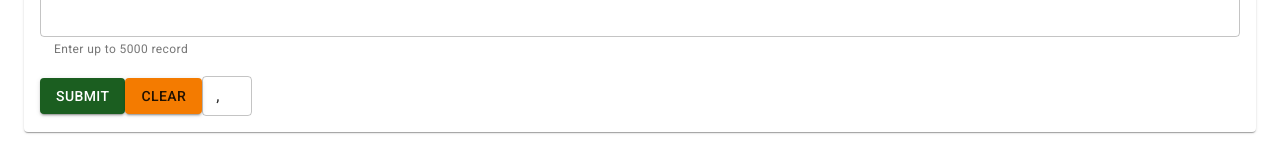
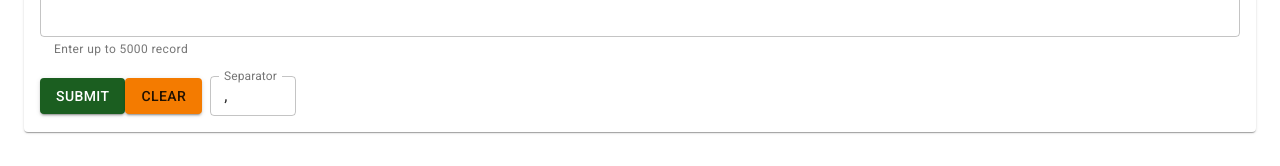
Before and after one commit to EnquistLab/GNRSweb, a Next.js app: page / in a window 1280 px wide. Shown: the part 286-452 px from the top of the page. Built offline with nearby package versions, Linux system fonts and the light colour scheme.

Commit message:
Enable the separator field

```diff
--- a/actions/api-requests/request-resolve-names.js
+++ b/actions/api-requests/request-resolve-names.js
@@ -3,19 +3,12 @@ import axios from "axios";
 const apiEndPoint = process.env.apiEndPoint;
 
 export const requestResolveNames = async (queryNames) => {
-  let arrayNames = queryNames
-    .split("\n")
-    // remove empty rows
-    .filter((row) => row)
-    // split fields and concatenate empty id
-    .map((rows) => [""].concat(rows.split(",")));
-
   //
   const parseObject = {
     opts: {
       mode: "resolve",
     },
-    data: arrayNames,
+    data: queryNames,
   };
   //
   return await axios
--- a/components/search-box/search-box.jsx
+++ b/components/search-box/search-box.jsx
@@ -10,6 +10,8 @@ import {
 
 export function SearchBox({ onSubmit, isProcessing }) {
   const [names, setNames] = useState("");
+  const [separator, setSeparator] = useState(",");
+
   const classes = useStyles();
   return (
     <Paper className={classes.paper}>
@@ -42,7 +44,7 @@ export function SearchBox({ onSubmit, isProcessing }) {
           <Box>
             <Button
               // disable={loadingStatus.toString()}
-              onClick={() => onSubmit(names)}
+              onClick={() => onSubmit(names, separator)}
               variant="contained"
               color="primary"
             >
@@ -58,8 +60,14 @@ export function SearchBox({ onSubmit, isProcessing }) {
               Clear
             </Button>
           </Box>
-          <Box width={1/24}>
-            <TextField variant='outlined' size='small' value=',' />
+          <Box ml={1} width={1 / 14}>
+            <TextField
+              size="small"
+              label="Separator"
+              variant="outlined"
+              value={separator}
+              onChange={(e) => setSeparator(e.target.value)}
+            />
           </Box>
           <Box flexGrow={1} />
           <Box>{isProcessing && <CircularProgress size={30} />}</Box>
--- a/pages/index.js
+++ b/pages/index.js
@@ -11,14 +11,22 @@ export default function Index() {
   const [resolvedNames, setResolvedNames] = useState([]);
   const [isProcessing, setIsProcessing] = useState(false);
 
-  const handleResolveNames = async (names) => {
+  const handleResolveNames = async (names, separator) => {
     // clear the table after submiting
     setResolvedNames([]);
     // show spinner
     setIsProcessing(true);
 
+    // split names
+    let arrayNames = names
+      .split("\n")
+      // remove empty rows
+      .filter((row) => row)
+      // split fields and concatenate empty id
+      .map((rows) => [""].concat(rows.split(separator)));
+
     // resolve the names
-    let resolvedNames = await requestResolveNames(names);
+    let resolvedNames = await requestResolveNames(arrayNames);
     setResolvedNames(resolvedNames);
 
     // hide spinner
```
